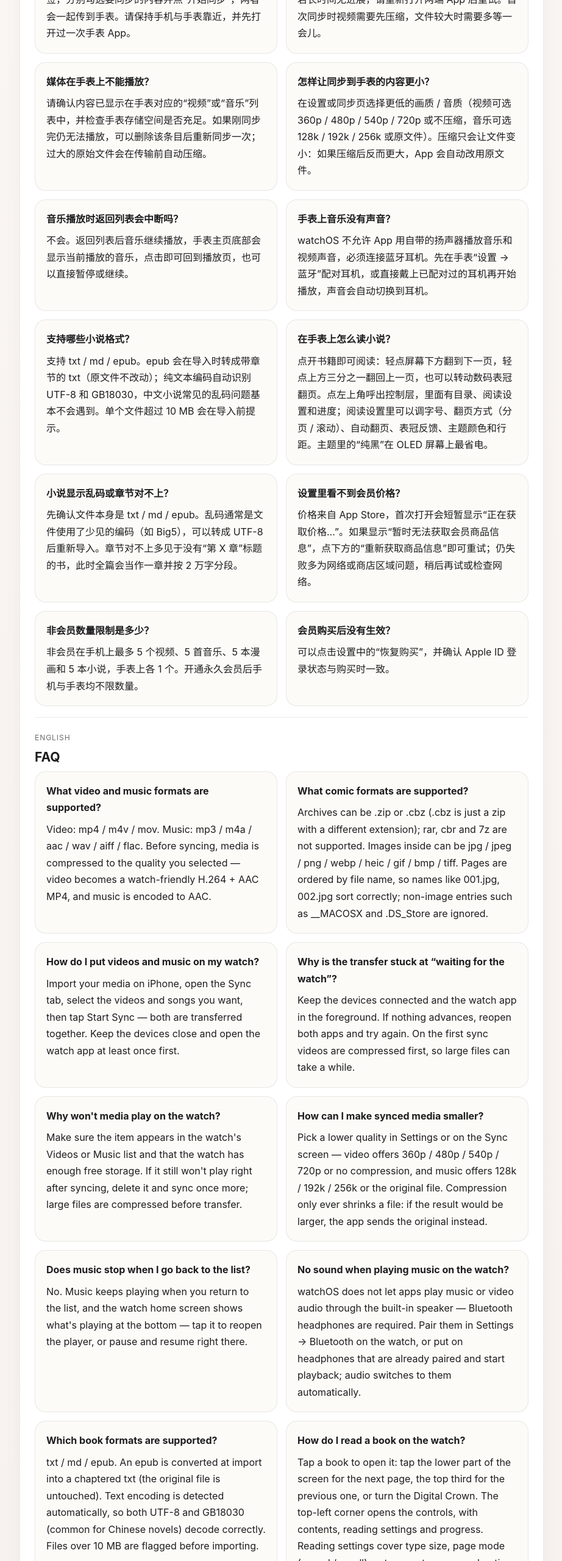
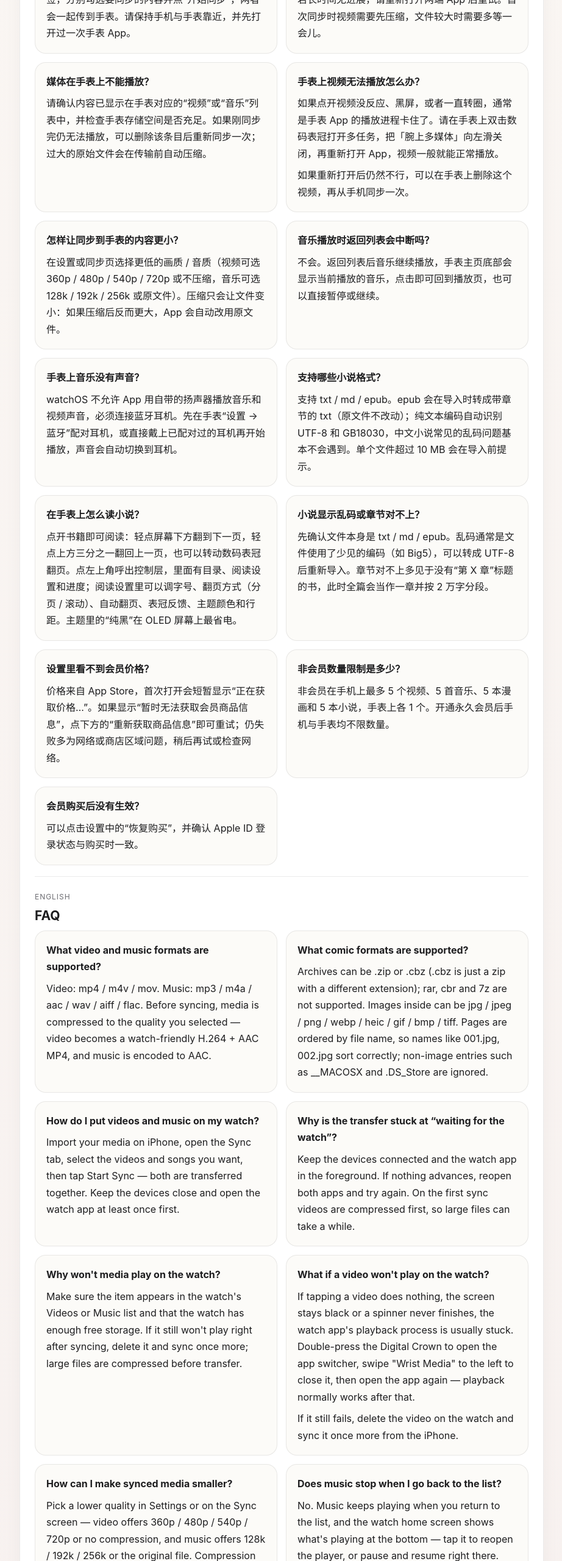
Before and after one commit to uuumr/gap-pin-pages, a plain HTML site: page WatchVideo_support.html in a window 1280 px wide. Shown: the part 1520-4080 px from the top of the page at 61% size, without its empty margins (178-1100 px from the left). Drawn offline with Linux system fonts and the light colour scheme.

Commit message:
Add files via upload
1

```diff
--- a/WatchVideo_support.html
+++ b/WatchVideo_support.html
@@ -209,6 +209,11 @@
                 <p>请确认内容已显示在手表对应的“视频”或“音乐”列表中，并检查手表存储空间是否充足。如果刚同步完仍无法播放，可以删除该条目后重新同步一次；过大的原始文件会在传输前自动压缩。</p>
               </div>
               <div class="faq">
+                <h3>手表上视频无法播放怎么办？</h3>
+                <p>如果点开视频没反应、黑屏，或者一直转圈，通常是手表 App 的播放进程卡住了。请在手表上双击数码表冠打开多任务，把「腕上多媒体」向左滑关闭，再重新打开 App，视频一般就能正常播放。</p>
+                <p>如果重新打开后仍然不行，可以在手表上删除这个视频，再从手机同步一次。</p>
+              </div>
+              <div class="faq">
                 <h3>怎样让同步到手表的内容更小？</h3>
                 <p>在设置或同步页选择更低的画质 / 音质（视频可选 360p / 480p / 540p / 720p 或不压缩，音乐可选 128k / 192k / 256k 或原文件）。压缩只会让文件变小：如果压缩后反而更大，App 会自动改用原文件。</p>
               </div>
@@ -270,6 +275,11 @@
               <div class="faq">
                 <h3>Why won't media play on the watch?</h3>
                 <p>Make sure the item appears in the watch's Videos or Music list and that the watch has enough free storage. If it still won't play right after syncing, delete it and sync once more; large files are compressed before transfer.</p>
+              </div>
+              <div class="faq">
+                <h3>What if a video won't play on the watch?</h3>
+                <p>If tapping a video does nothing, the screen stays black or a spinner never finishes, the watch app's playback process is usually stuck. Double-press the Digital Crown to open the app switcher, swipe "Wrist Media" to the left to close it, then open the app again — playback normally works after that.</p>
+                <p>If it still fails, delete the video on the watch and sync it once more from the iPhone.</p>
               </div>
               <div class="faq">
                 <h3>How can I make synced media smaller?</h3>
```
